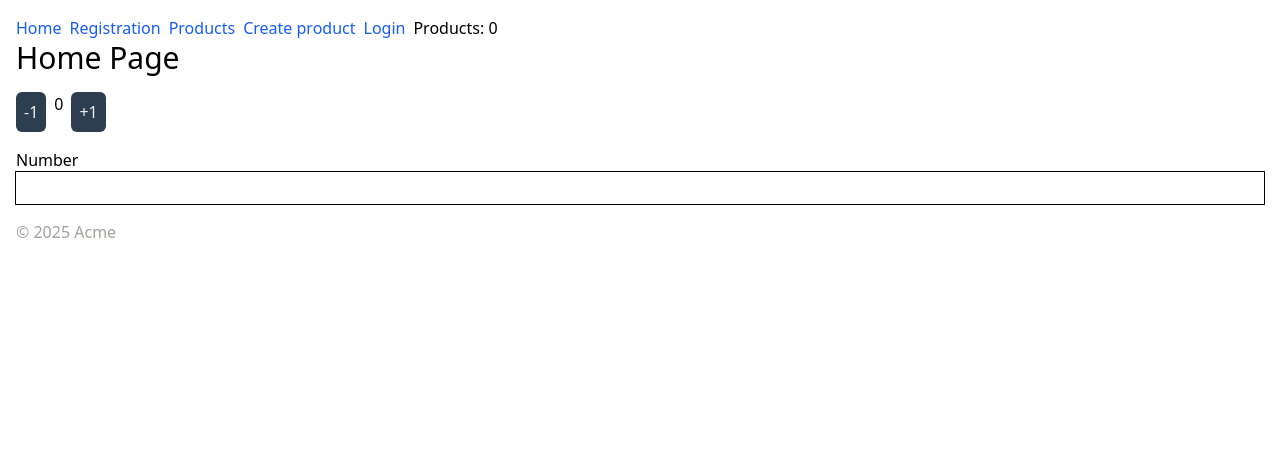
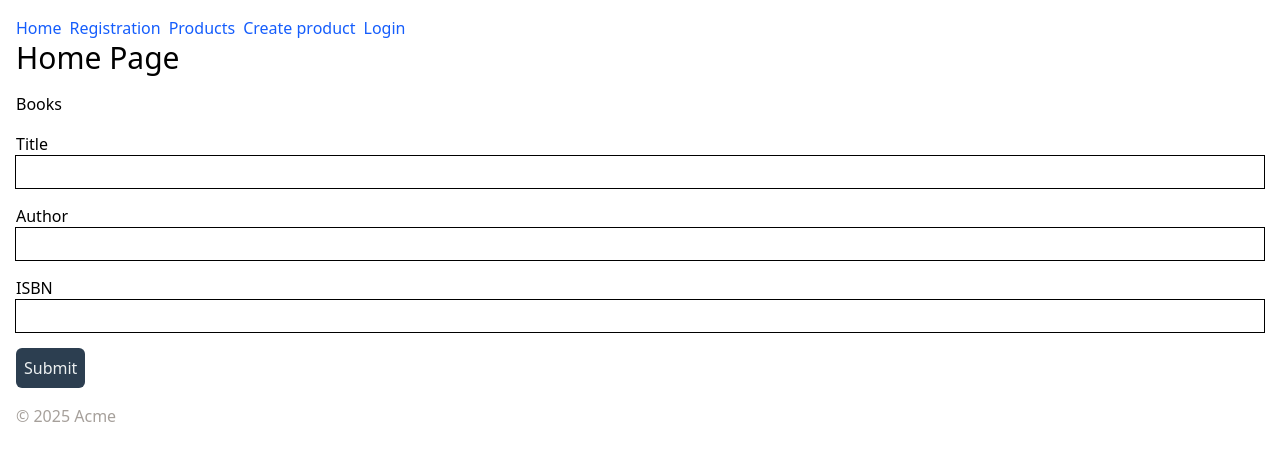
Before and after one commit to patrykomiotek/dyn-group-2, a React (Vite) app: page / in a window 1280 px wide. Shown: the top 460 px of the page. Built offline with nearby package versions, Linux system fonts and the light colour scheme.

Commit message:
feat: with book store

```diff
--- a/src/App.tsx
+++ b/src/App.tsx
@@ -19,7 +19,7 @@ const queryClient = new QueryClient({
 
 function App() {
   return (
-    <Provider store={store}>
+    // <Provider store={store}>
     <div className="p-4">
       {/* <AuthContext> */}
 
@@ -28,7 +28,7 @@ function App() {
         <ReactQueryDevtools initialIsOpen={true} />
       </QueryClientProvider>
     </div>
-    </Provider>
+    // </Provider>
   );
 }
 
--- /dev/null
+++ b/src/features/books/Books.tsx
@@ -0,0 +1,53 @@
+import { Button, Input } from "@/shared/ui";
+import { useBookStore } from "./booksStore";
+import { useState, type FormEventHandler } from "react";
+
+export const Books = () => {
+  const books = useBookStore((state) => state.books);
+  const addBook = useBookStore((state) => state.addNewBook);
+
+  const [title, setTitle] = useState("");
+  const [author, setAuthor] = useState("");
+  const [isbn, setIsbn] = useState("");
+
+  const handleSubmit: FormEventHandler = (event) => {
+    event.preventDefault();
+    console.log(event.currentTarget);
+
+    // addBook
+    addBook(title, author, isbn);
+  };
+
+  return (
+    <div>
+      <div>
+        <h1>Books</h1>
+        {books.map((elem) => (
+          <div key={elem.id}>
+            <h3>{elem.title}</h3>
+            <p>
+              {elem.author}, {elem.isbn}
+            </p>
+          </div>
+        ))}
+      </div>
+      <div>
+        <form onSubmit={handleSubmit}>
+          <Input
+            label="Title"
+            onChange={(event) => setTitle(event.target.value)}
+          />
+          <Input
+            label="Author"
+            onChange={(event) => setAuthor(event.target.value)}
+          />
+          <Input
+            label="ISBN"
+            onChange={(event) => setIsbn(event.target.value)}
+          />
+          <Button type="submit">Submit</Button>
+        </form>
+      </div>
+    </div>
+  );
+};
--- a/src/features/books/booksStore.ts
+++ b/src/features/books/booksStore.ts
@@ -10,3 +10,37 @@ export interface Book {
   author: string;
   isbn: string;
 }
+type BookWithoutId = Omit<Book, "id">;
+
+interface BookStore {
+  books: Book[];
+  addNewBook: (
+    title: Book["title"],
+    author: Book["author"],
+    isbn: Book["isbn"]
+  ) => void;
+}
+
+export const useBookStore = create<BookStore>()(
+  devtools((set) => ({
+    books: [],
+
+    // addNewBook(book: BookWithoutId)
+    addNewBook: (
+      title: Book["title"],
+      author: Book["author"],
+      isbn: Book["isbn"]
+    ) =>
+      set((state) => ({
+        books: [
+          ...state.books,
+          {
+            id: uuidv4(),
+            title,
+            author,
+            isbn,
+          },
+        ],
+      })),
+  }))
+);
--- a/src/pages/HomePage.tsx
+++ b/src/pages/HomePage.tsx
@@ -4,6 +4,7 @@
 // import { ValueCollector } from "@/components/ValueCollector";
 // import { ViewPort } from "@/components/ViewPort";
 
+import { Books } from "@/features/books/Books";
 import { AuthInfo } from "@/shared/components/Auth/AuthInfo";
 import { DataTable } from "@/shared/components/DataTable/DataTable";
 import { Stepper } from "@/shared/components/Stepper";
@@ -14,7 +15,8 @@ export function HomePage() {
   return (
     <div className="space-y-4">
       <h1 className="text-3xl">Home Page</h1>
-      <StepperRedux />
+      <Books />
+      {/* <StepperRedux /> */}
       {/* <ValueCollector /> */}
       {/* <DataTable /> */}
       {/* <PostsList /> */}
--- a/src/shared/components/Layout/Menu.tsx
+++ b/src/shared/components/Layout/Menu.tsx
@@ -1,11 +1,11 @@
 import { Link } from "react-router-dom";
 import { Route } from "../../../routes";
-import { useAppSelector } from "@/shared/hooks/redux";
+// import { useAppSelector } from "@/shared/hooks/redux";
 
 export function Menu() {
-  const numberOfProducts = useAppSelector(
-    (state) => state.basket.products.length
-  );
+  // const numberOfProducts = useAppSelector(
+  //   (state) => state.basket.products.length
+  // );
 
   return (
     <nav>
@@ -35,7 +35,7 @@ export function Menu() {
             Login
           </Link>
         </li>
-        <li>Products: {numberOfProducts}</li>
+        {/* <li>Products: {numberOfProducts}</li> */}
       </ul>
     </nav>
   );
--- a/src/shared/components/StepperRedux.tsx
+++ b/src/shared/components/StepperRedux.tsx
@@ -1,4 +1,4 @@
-import { useReducer, useCallback, type KeyboardEventHandler } from "react";
+import { useCallback, type KeyboardEventHandler } from "react";
 import { Button, Input } from "../ui";
 import { useAppDispatch, useAppSelector } from "../hooks/redux";
 import {
```
Lines whose indentation alone changed are shown as unchanged.
